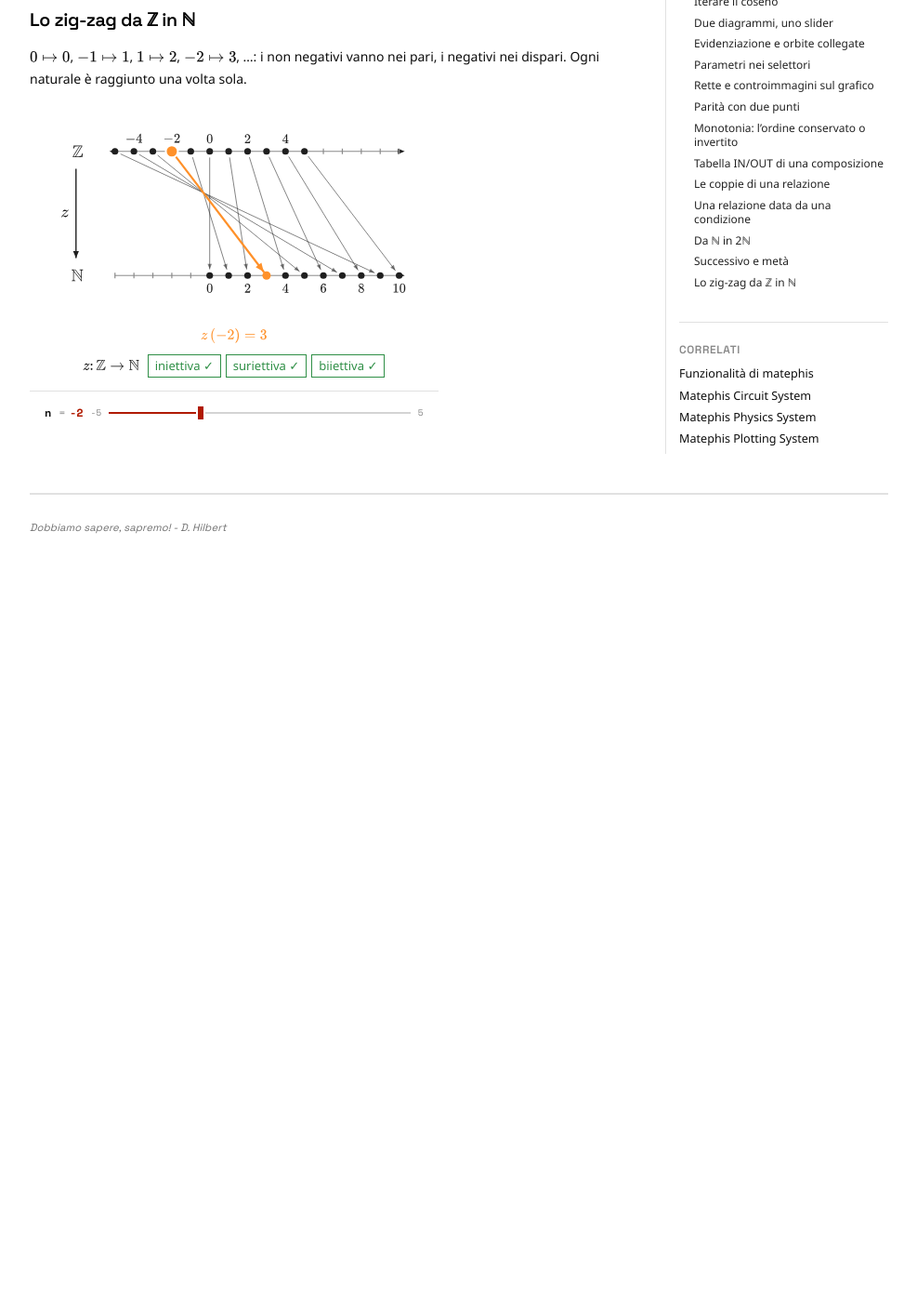
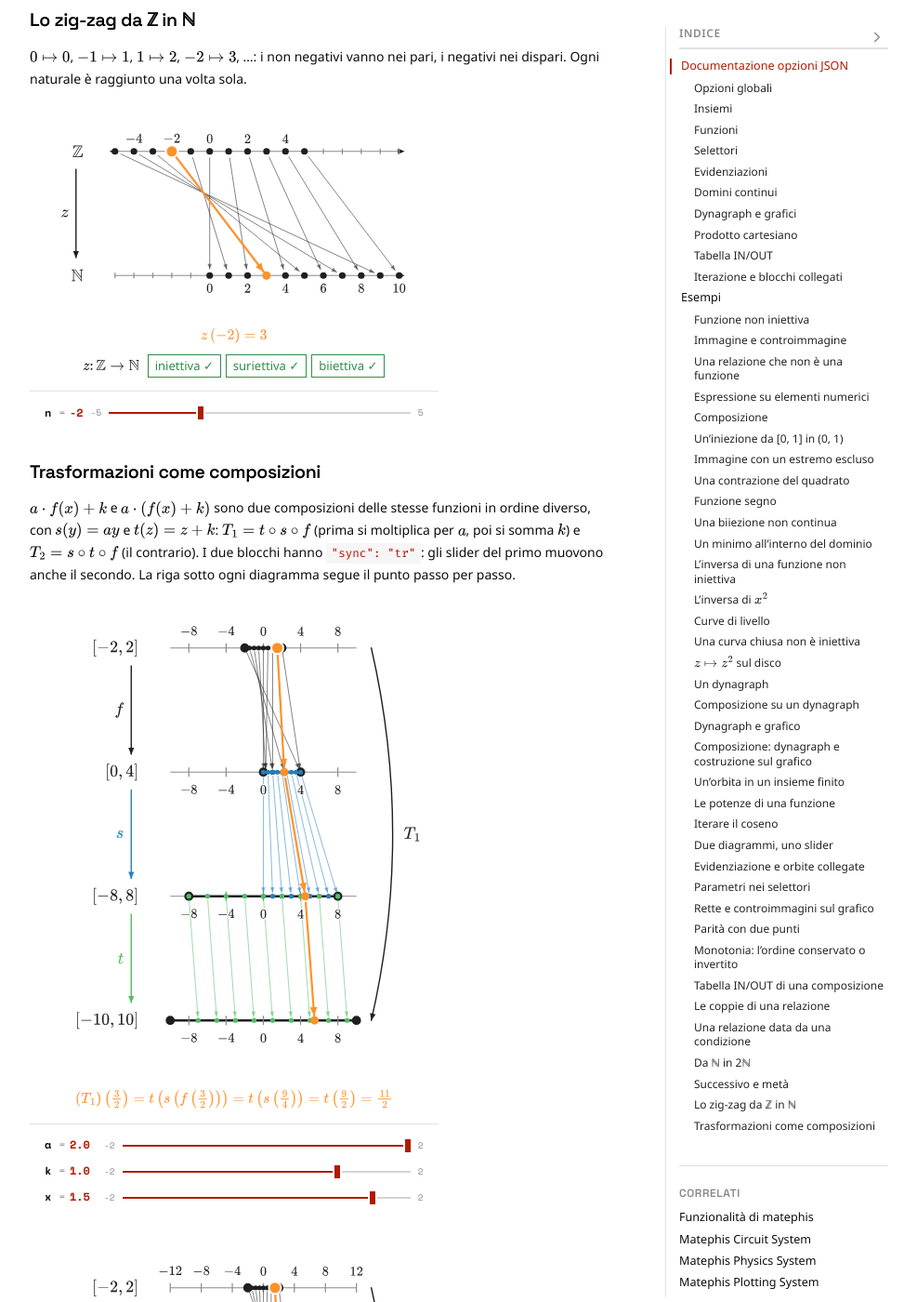
Before and after one commit to Bradwave/matephis, a Jekyll site: the page built from _notes/Public/test-sets.md, in a window 1280 px wide and 1400 px high, scrolled down 30073 px. Shown: the whole window at 93% size, without its empty margins (146-1133 px from the left). Built offline with Jekyll 4.4.1, drawn with Linux system fonts in a browser that asks for light colours; before the commit the page ends 30703 px from its top, so only the background shows below that; some of the changed text lies outside the part shown.

Commit message:
Sets: compositions of three or more maps, step by step
The readout of a probe on a composition nests every step:
(h∘f∘d)(x) = h(f(d(x))) = h(f(v1)) = h(v2) = value. Ticks keep about
24 px apart also with a given step. Example: a·f(x) + k and a·(f(x) + k)
as compositions in two synced blocks.

Co-Authored-By: Claude Opus 5.5 <noreply@anthropic.com>

````diff
--- a/_notes/Public/test-sets.md
+++ b/_notes/Public/test-sets.md
@@ -823,3 +823,54 @@ $0 \mapsto 0$, $-1 \mapsto 1$, $1 \mapsto 2$, $-2 \mapsto 3$, …: i non negativ
   "show": ["properties(z)"]
 }
 ```
+
+### Trasformazioni come composizioni
+
+$a \cdot f(x) + k$ e $a \cdot (f(x) + k)$ sono due composizioni delle stesse funzioni in ordine diverso, con $s(y) = a y$ e $t(z) = z + k$: $T_1 = t \circ s \circ f$ (prima si moltiplica per $a$, poi si somma $k$) e $T_2 = s \circ t \circ f$ (il contrario). I due blocchi hanno `"sync": "tr"`: gli slider del primo muovono anche il secondo. La riga sotto ogni diagramma segue il punto passo per passo.
+
+```sets
+{
+  "sync": "tr",
+  "dynagraph": { "ticks": 2 },
+  "sets": [
+    { "id": "X", "interval": "[-2, 2]" }, { "id": "Y", "interval": "[0, 4]" },
+    { "id": "Z", "interval": "[-8, 8]" }, { "id": "W", "interval": "[-10, 10]" }
+  ],
+  "maps": [
+    { "id": "f", "from": "X", "to": "Y", "expr": "x^2" },
+    { "id": "s", "from": "Y", "to": "Z", "expr": "a*x", "color": "blue" },
+    { "id": "t", "from": "Z", "to": "W", "expr": "x + k", "color": "green" },
+    { "id": "T", "label": "T_1", "compose": ["f", "s", "t"] }
+  ],
+  "params": {
+    "a": { "min": -2, "max": 2, "step": 0.5, "val": 2 },
+    "k": { "min": -2, "max": 2, "step": 0.5, "val": 1 },
+    "p": { "min": -2, "max": 2, "step": 0.1, "val": 1.5, "label": "x" }
+  },
+  "probe": { "map": "T", "at": "p" }
+}
+```
+
+```sets
+{
+  "sync": "tr",
+  "dynagraph": { "ticks": 2 },
+  "sets": [
+    { "id": "X", "interval": "[-2, 2]" }, { "id": "Y", "interval": "[0, 4]" },
+    { "id": "Z", "interval": "[-2, 6]" }, { "id": "W", "interval": "[-12, 12]" }
+  ],
+  "maps": [
+    { "id": "f", "from": "X", "to": "Y", "expr": "x^2" },
+    { "id": "t", "from": "Y", "to": "Z", "expr": "x + k", "color": "green" },
+    { "id": "s", "from": "Z", "to": "W", "expr": "a*x", "color": "blue" },
+    { "id": "T", "label": "T_2", "compose": ["f", "t", "s"] }
+  ],
+  "params": {
+    "a": { "min": -2, "max": 2, "step": 0.5, "val": 2 },
+    "k": { "min": -2, "max": 2, "step": 0.5, "val": 1 },
+    "p": { "min": -2, "max": 2, "step": 0.1, "val": 1.5 }
+  },
+  "showSliders": false,
+  "probe": { "map": "T", "at": "p" }
+}
+```
--- a/assets/js/matephis-sets-src/render/sets.js
+++ b/assets/js/matephis-sets-src/render/sets.js
@@ -124,7 +124,9 @@ function drawTicks(scene, set, P, g) {
     const given = scene.dynagraph.ticks;
     // About one number every 48 px, so fractions fit side by side
     const room = Math.max(2, Math.floor(P.length / 48));
-    const step = typeof given === 'number' && given > 0 && (w[1] - w[0]) / given <= 60 ? given : niceStep(w[1] - w[0], Math.min(8, room));
+    let step = typeof given === 'number' && given > 0 && (w[1] - w[0]) / given <= 60 ? given : niceStep(w[1] - w[0], Math.min(8, room));
+    // A given step on a short line: every other number (or fewer), so they never overlap
+    while (P.length * step / (w[1] - w[0]) < 24) step *= 2;
     const size = scene.fontSize * 0.8;
     const before = P.tickSide === 'before';
     for (let k = Math.ceil(w[0] / step - 1e-9); k * step <= w[1] + 1e-9; k++) {
````
Also changed, not shown: assets/js/matephis-sets-src/render/arrows.js (+11 -7 lines), tests/sets-model.test.js (+21 -0 lines), assets/js/matephis-sets.js, 1 other file.
